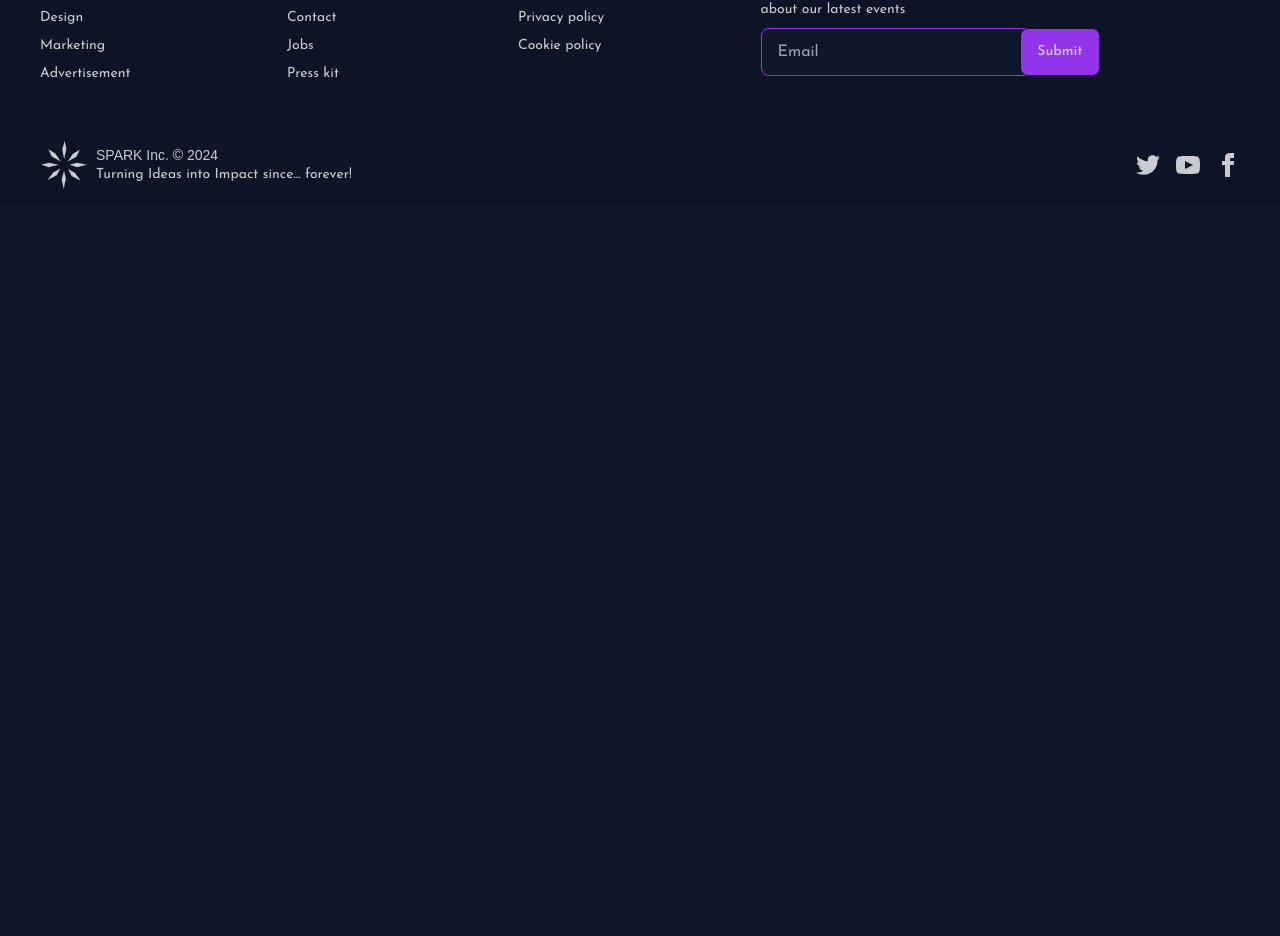
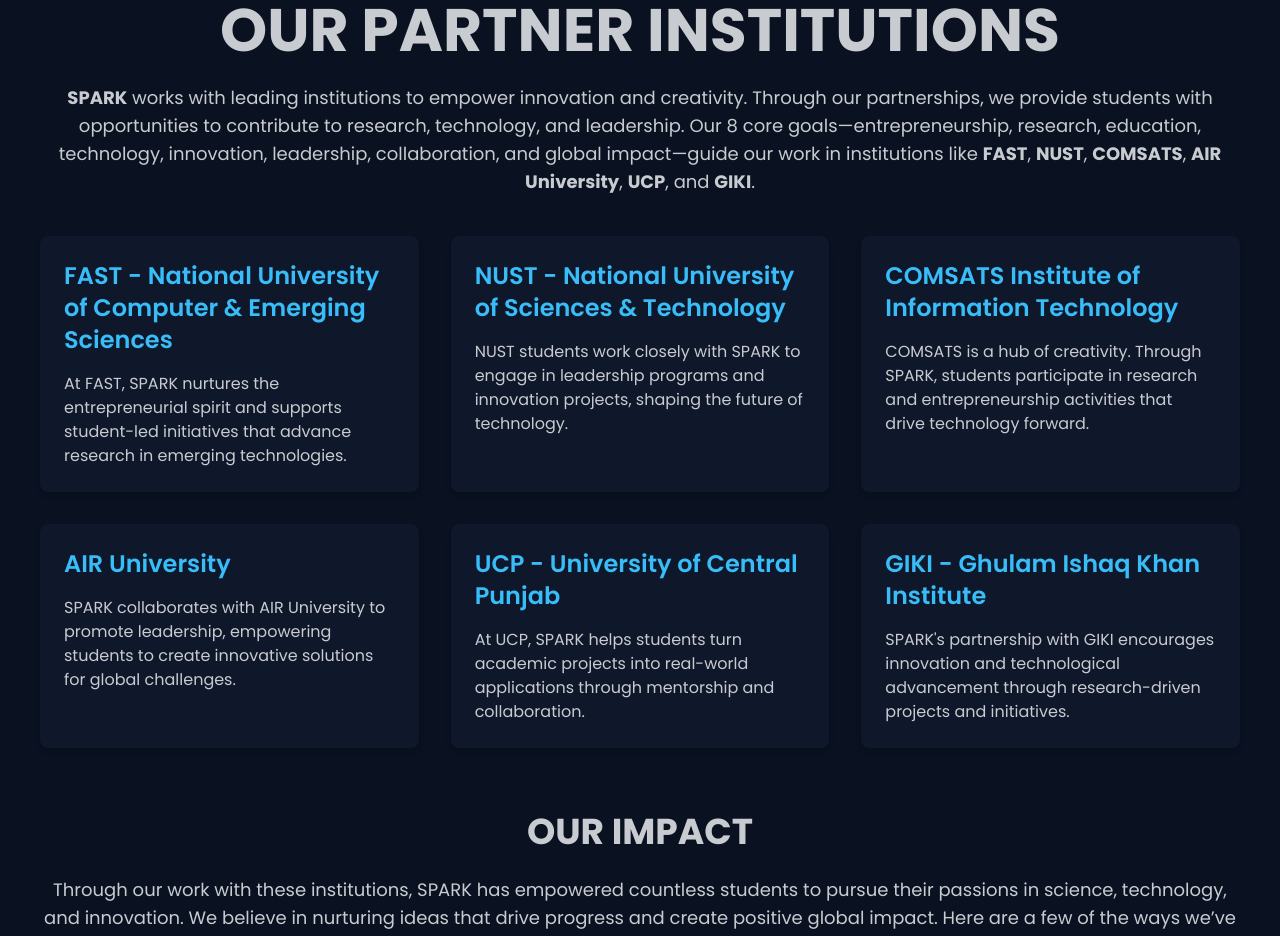
Before and after one commit to CaptainAlpha04/sparkDeployment, a Next.js app: page /institutions in a window 1280 px wide. Shown: the part 96-1032 px from the top of the page. Before the commit the page ends 800 px from the top, so only its background shows below. Built offline with nearby package versions, Linux system fonts and the light colour scheme.

Commit message:
mission page

```diff
--- a/app/institutions/page.tsx
+++ b/app/institutions/page.tsx
@@ -3,7 +3,74 @@
 function page() {
   return (
     <>
+      <section className="min-h-screen w-screen p-10 pt-24 font-poppins bg-base-300">
+        <div className="max-w-7xl mx-auto">
+          <h1 className="text-6xl mb-6 font-extralight text-center">
+            <span className="font-bold">OUR PARTNER INSTITUTIONS</span>
+          </h1>
+          <p className="text-lg text-center mb-10">
+            <strong>SPARK</strong> works with leading institutions to empower innovation and creativity. Through our partnerships, we provide students with opportunities to contribute to research, technology, and leadership. Our 8 core goals—entrepreneurship, research, education, technology, innovation, leadership, collaboration, and global impact—guide our work in institutions like <strong>FAST</strong>, <strong>NUST</strong>, <strong>COMSATS</strong>, <strong>AIR University</strong>, <strong>UCP</strong>, and <strong>GIKI</strong>.
+          </p>
 
+          <div className="grid grid-cols-1 md:grid-cols-2 lg:grid-cols-3 gap-8">
+            <div className="bg-base-100 shadow-md p-6 rounded-lg">
+              <h3 className="text-2xl font-semibold text-primary mb-4">FAST - National University of Computer & Emerging Sciences</h3>
+              <p className="text-md">
+                At FAST, SPARK nurtures the entrepreneurial spirit and supports student-led initiatives that advance research in emerging technologies.
+              </p>
+            </div>
+
+            <div className="bg-base-100 shadow-md p-6 rounded-lg">
+              <h3 className="text-2xl font-semibold text-primary mb-4">NUST - National University of Sciences & Technology</h3>
+              <p className="text-md">
+                NUST students work closely with SPARK to engage in leadership programs and innovation projects, shaping the future of technology.
+              </p>
+            </div>
+
+            <div className="bg-base-100 shadow-md p-6 rounded-lg">
+              <h3 className="text-2xl font-semibold text-primary mb-4">COMSATS Institute of Information Technology</h3>
+              <p className="text-md">
+                COMSATS is a hub of creativity. Through SPARK, students participate in research and entrepreneurship activities that drive technology forward.
+              </p>
+            </div>
+
+            <div className="bg-base-100 shadow-md p-6 rounded-lg">
+              <h3 className="text-2xl font-semibold text-primary mb-4">AIR University</h3>
+              <p className="text-md">
+                SPARK collaborates with AIR University to promote leadership, empowering students to create innovative solutions for global challenges.
+              </p>
+            </div>
+
+            <div className="bg-base-100 shadow-md p-6 rounded-lg">
+              <h3 className="text-2xl font-semibold text-primary mb-4">UCP - University of Central Punjab</h3>
+              <p className="text-md">
+                At UCP, SPARK helps students turn academic projects into real-world applications through mentorship and collaboration.
+              </p>
+            </div>
+
+            <div className="bg-base-100 shadow-md p-6 rounded-lg">
+              <h3 className="text-2xl font-semibold text-primary mb-4">GIKI - Ghulam Ishaq Khan Institute</h3>
+              <p className="text-md">
+                SPARK's partnership with GIKI encourages innovation and technological advancement through research-driven projects and initiatives.
+              </p>
+            </div>
+          </div>
+
+          <h2 className="text-4xl font-extralight text-center mt-16">
+            <span className="font-bold">OUR IMPACT</span>
+          </h2>
+          <p className="text-lg text-center mb-10 mt-6">
+            Through our work with these institutions, SPARK has empowered countless students to pursue their passions in science, technology, and innovation. We believe in nurturing ideas that drive progress and create positive global impact. Here are a few of the ways we’ve made a difference:
+          </p>
+
+          <ul className="list-disc ml-6 text-lg">
+            <li>Providing mentorship and resources for tech startups and entrepreneurial ventures.</li>
+            <li>Offering research opportunities to explore cutting-edge technology and science.</li>
+            <li>Hosting leadership workshops that foster confidence and strategic thinking.</li>
+            <li>Building collaborative networks across institutions to encourage diverse perspectives and solutions.</li>
+          </ul>
+        </div>
+      </section>
     </>
   )
 }
--- a/app/mission/page.tsx
+++ b/app/mission/page.tsx
@@ -1,11 +1,66 @@
 import React from 'react'
 
-function page() {
+function Page() {
   return (
     <>
+      <section className="min-h-screen w-screen p-10 pt-24 font-poppins bg-gradient-to-r from-blue-500 via-purple-500 to-pink-500 text-white">
+        <div className="max-w-5xl mx-auto text-center">
+          <h1 className="text-7xl font-bold mb-6 drop-shadow-lg">
+            OUR <span className="text-yellow-300">MISSION</span>
+          </h1>
+          <p className="text-2xl mb-12 leading-relaxed">
+            Welcome to <strong>SPARK</strong>, a hub of creativity, innovation, and research in the fields of science and technology. We strive to cultivate a dynamic environment that encourages innovation, entrepreneurship, and psychological enhancement. Our mission is to empower individuals to push boundaries and reimagine the future. Join us, and let's build a brighter, more innovative world together!
+          </p>
 
+          {/* Mottos */}
+          <section className="my-16">
+            <h2 className="text-4xl font-bold text-yellow-300 mb-4">Entrepreneurship</h2>
+            <p className="text-lg">Fostering creativity and innovation through entrepreneurship, paving the way for future leaders and innovators.</p>
+          </section>
+
+          <section className="my-16">
+            <h2 className="text-4xl font-bold text-yellow-300 mb-4">Research</h2>
+            <p className="text-lg">Delving into scientific research to discover groundbreaking solutions in technology and beyond.</p>
+          </section>
+
+          <section className="my-16">
+            <h2 className="text-4xl font-bold text-yellow-300 mb-4">Education</h2>
+            <p className="text-lg">Providing educational resources to empower the next generation of tech leaders and innovators.</p>
+          </section>
+
+          <section className="my-16">
+            <h2 className="text-4xl font-bold text-yellow-300 mb-4">Technology</h2>
+            <p className="text-lg">Driving technological advancements that push the boundaries of what's possible in today's world.</p>
+          </section>
+
+          <section className="my-16">
+            <h2 className="text-4xl font-bold text-yellow-300 mb-4">Innovation</h2>
+            <p className="text-lg">Pioneering creative and transformative solutions that shape the future of science and technology.</p>
+          </section>
+
+          <section className="my-16">
+            <h2 className="text-4xl font-bold text-yellow-300 mb-4">Leadership</h2>
+            <p className="text-lg">Cultivating leadership skills that inspire individuals and teams to reach their fullest potential.</p>
+          </section>
+
+          <section className="my-16">
+            <h2 className="text-4xl font-bold text-yellow-300 mb-4">Collaboration</h2>
+            <p className="text-lg">Encouraging teamwork and collaboration to solve problems and create innovative solutions together.</p>
+          </section>
+
+          <section className="my-16">
+            <h2 className="text-4xl font-bold text-yellow-300 mb-4">Global Impact</h2>
+            <p className="text-lg">Aiming to make a lasting, positive impact on the world through our collaborative efforts and visionary projects.</p>
+          </section>
+
+          {/* Call to Action */}
+          <p className="text-2xl mt-16 mb-8 font-light drop-shadow-lg">
+            Join <strong>SPARK</strong> and become part of an extraordinary community working to revolutionize the future through innovation, research, and leadership. Together, we can shape a brighter tomorrow.
+          </p>
+        </div>
+      </section>
     </>
   )
 }
 
-export default page
+export default Page
```
